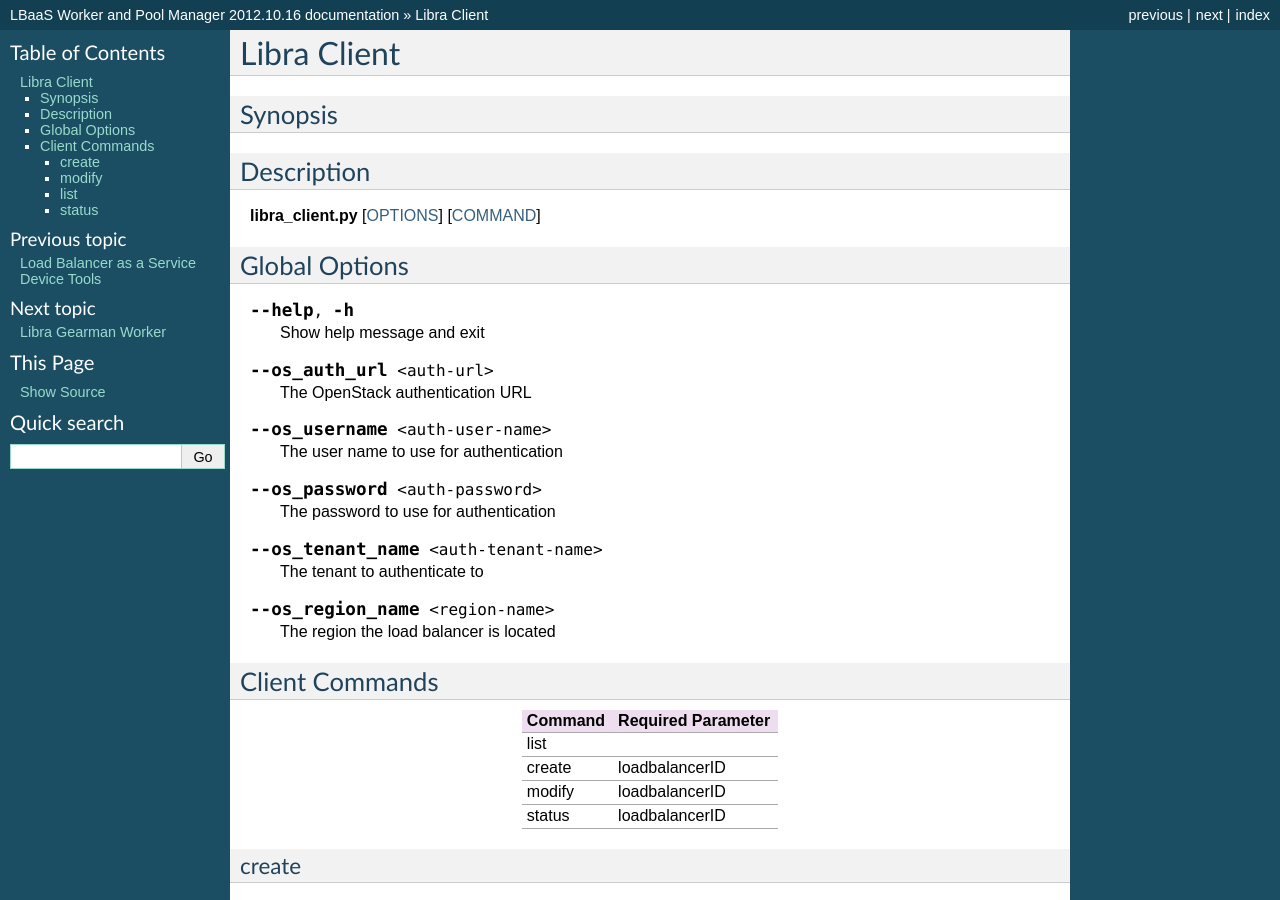
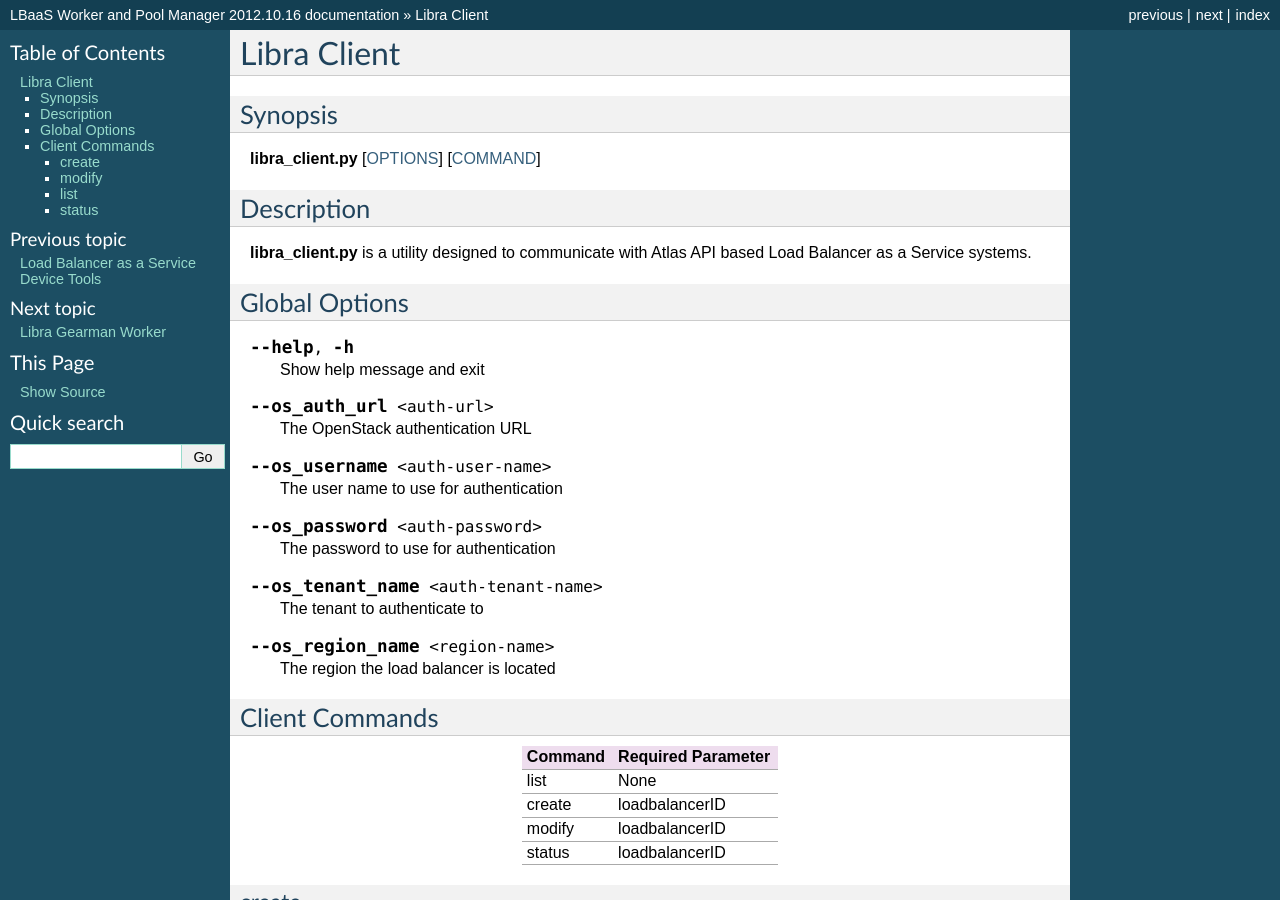
Before and after one commit to stackforge/libra, a Sphinx documentation site: the page built from doc/client.rst, in a window 1280 px wide and 900 px high. Built offline with Sphinx 7.4.7, drawn with Linux system fonts in a browser that asks for light colours.

Commit message:
Doc fixes

```diff
--- a/doc/client.rst
+++ b/doc/client.rst
@@ -4,10 +4,13 @@
 Synopsis
 --------
 
+:program:`libra_client.py` [:ref:`OPTIONS <libra_client-options>`] [:ref:`COMMAND <libra_client-commands>`]
+
 Description
 -----------
 
-:program:`libra_client.py` [:ref:`OPTIONS <libra_client-options>`] [:ref:`COMMAND <libra_client-commands>`]
+:program:`libra_client.py` is a utility designed to communicate with Atlas API
+based Load Balancer as a Service systems.
 
 .. _libra_client-options:
 
@@ -48,7 +51,7 @@
 ======= ==================
 Command Required Parameter
 ======= ==================
-list
+list    None
 create  loadbalancerID
 modify  loadbalancerID
 status  loadbalancerID
@@ -96,7 +99,7 @@
 
    A new algorithm for the load balancer
 
-.. program:: libra_clien.py list
+.. program:: libra_client.py list
 
 list
 ^^^^
```
